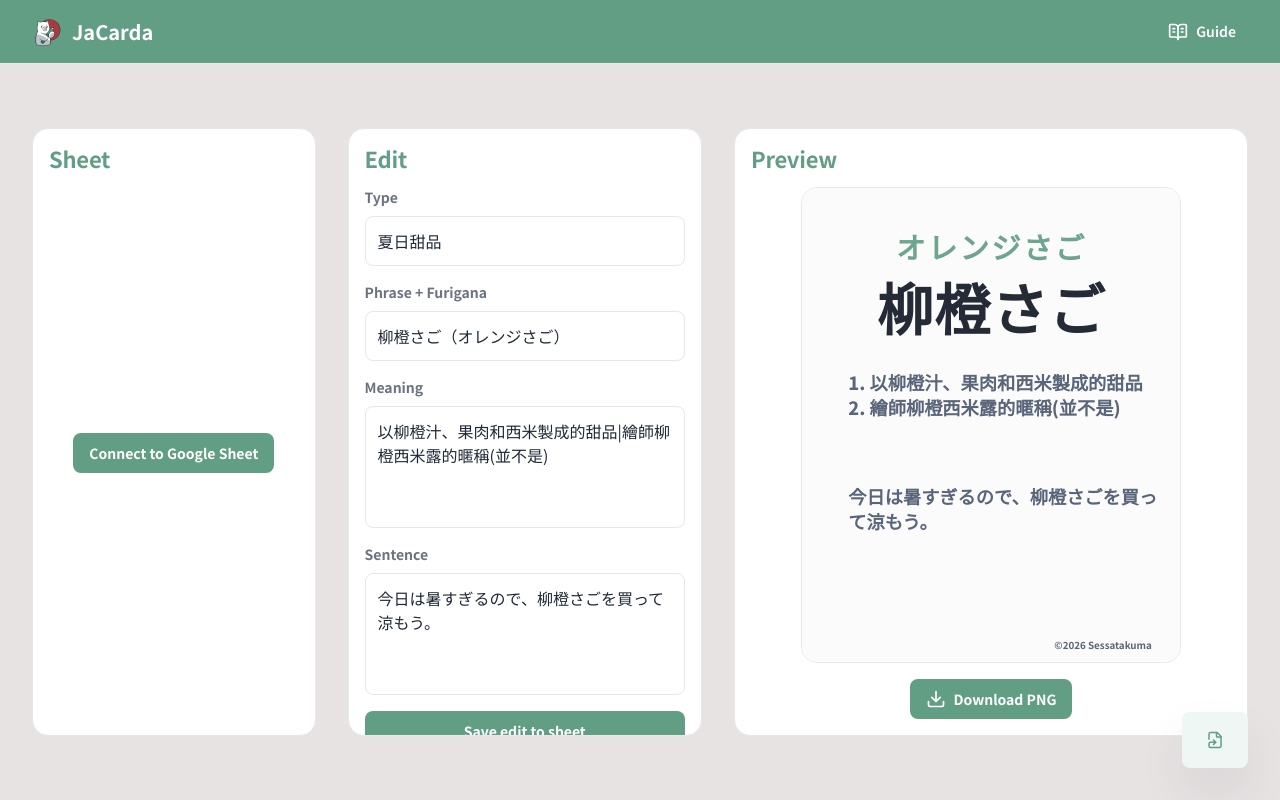
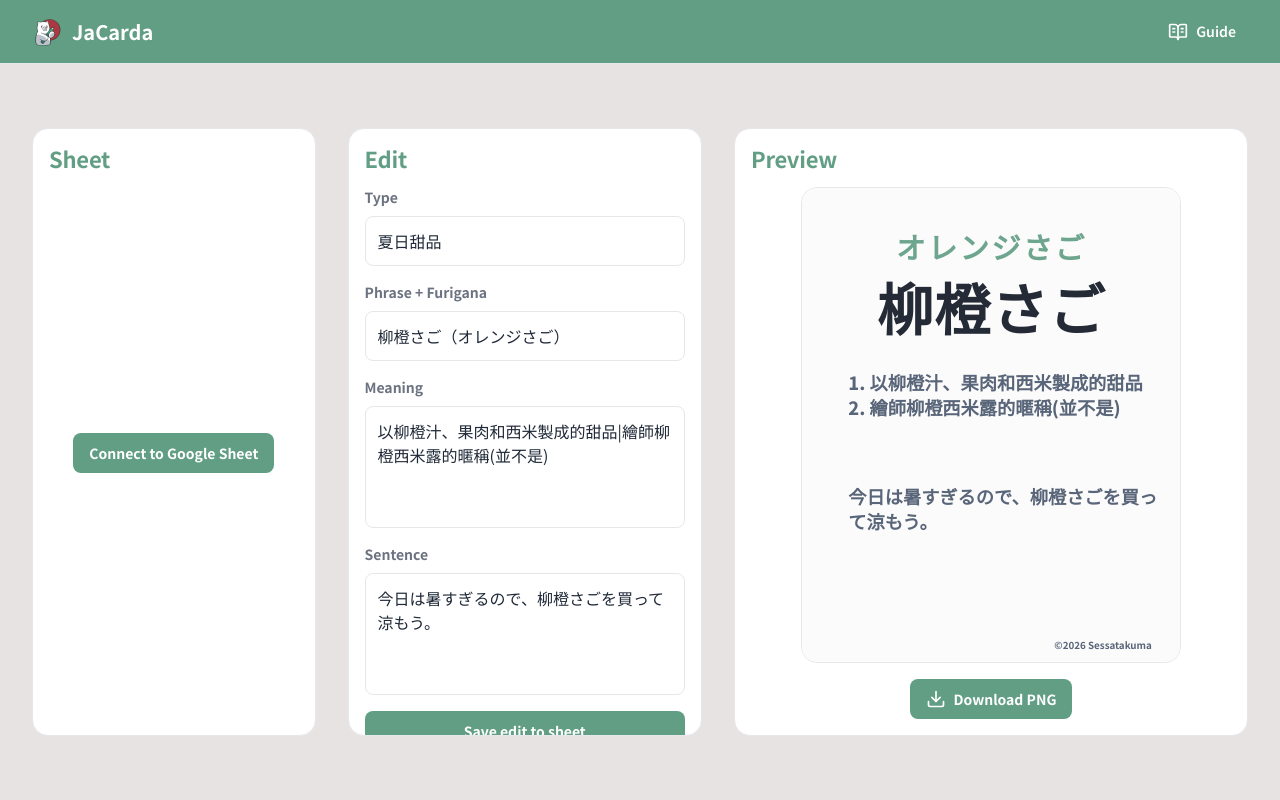
Before and after one commit to sessatakuma/JaCarda, a React (Vite) app: page / in a window 1280 px wide. Shown: the top 800 px of the page. Built offline with nearby package versions, Linux system fonts and the light colour scheme.

Commit message:
fix: hide sheet settings until connected

```diff
--- a/src/components/App.tsx
+++ b/src/components/App.tsx
@@ -455,13 +455,12 @@ export function App(): JSX.Element {
                 </section>
             </main>
             <Footer />
-            <div className={`sheet-status sheet-status--${sheetStatusState}`}>
-                {sheetStatusState === 'disconnected' ? null : (
-                    <>
+            {sheetUrl ? (
+                <div
+                    className={`sheet-status sheet-status--${sheetStatusState}`}
+                >
                     <span className='sheet-status-dot' aria-hidden='true' />
                     <p>{connectionMessage}</p>
-                    </>
-                )}
                     <AppButton
                         ariaLabel='Sheet settings'
                         className='sheet-settings-button'
@@ -472,6 +471,7 @@ export function App(): JSX.Element {
                         }}
                     />
                 </div>
+            ) : null}
 
             {isDialogOpen ? (
                 <div className='sheet-dialog-backdrop'>
--- a/src/global.css
+++ b/src/global.css
@@ -238,12 +238,6 @@ button:disabled {
 
 .sheet-status--error .sheet-status-dot {
     background: var(--color-feedback-warning);
-}
-
-.sheet-status--disconnected {
-    grid-template-columns: auto;
-    width: auto;
-    padding: var(--space-2);
 }
 
 .panel-title {
```
Lines whose indentation alone changed are shown as unchanged.
